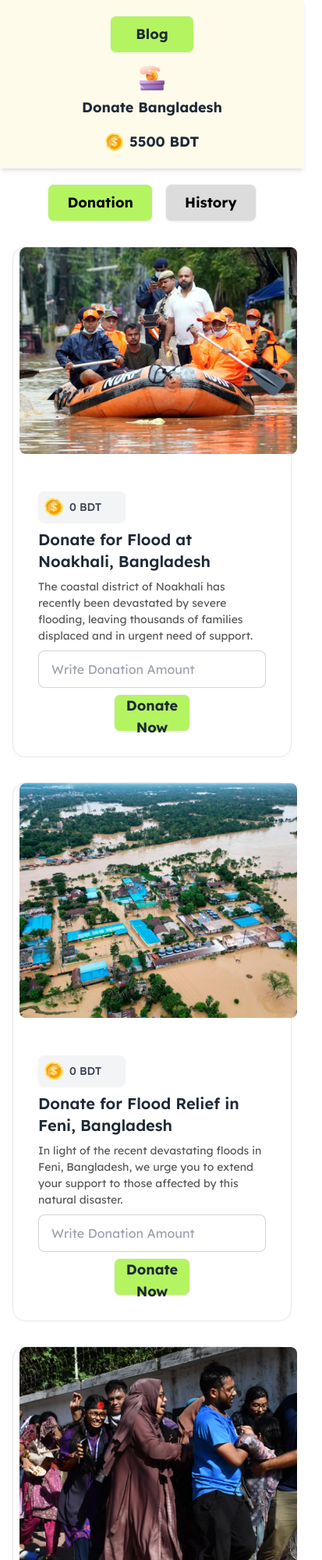
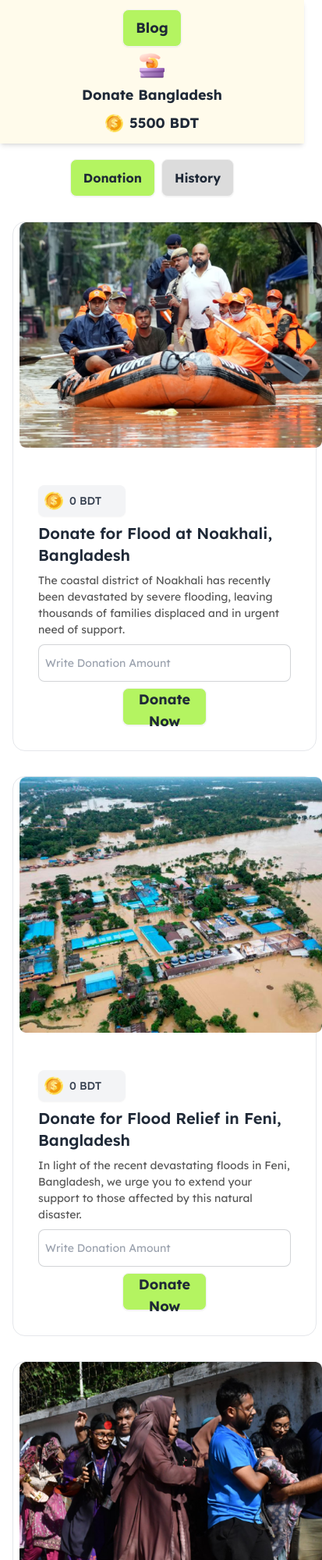
Before and after one commit to KM-Adnan-Absar/Assignment-5-B10, a plain HTML site: page index.html in a window 390 px wide. Shown: the top 2000 px of the page at 78% size, 413 px wide, since content can reach past the window. Drawn offline with nearby package versions, Linux system fonts and the light colour scheme.

Commit message:
last-commit

```diff
--- a/index.html
+++ b/index.html
@@ -52,7 +52,6 @@
             display: none;
         }
 
-
         #btn-donation:hover,
         #btn-history:hover {
             background-color: #b4f461 !important; /* Maintaining the green color during hover */
@@ -75,9 +74,9 @@
 
     <header id="navbar" class="sticky top-0 bg-opacity-80 z-10">
         <!-- Navbar -->
-        <nav class="navbar bg-amber-50 shadow-md py-5 px-6 sm:px-28 flex flex-col sm:flex-row justify-between items-center space-y-4 sm:space-y-0 sm:space-x-4">
+        <nav class="navbar bg-amber-50 shadow-md py-3 px-4 sm:px-28 flex flex-col sm:flex-row justify-between items-center space-y-2 sm:space-y-0">
             <div class="flex-none">
-                <button id="blog" class="btn bg-[#B4F461] px-8 text-lg sm:text-xl font-bold">Blog</button>
+                <button id="blog" class="btn bg-[#B4F461] px-4 sm:px-8 text-lg sm:text-xl font-bold">Blog</button>
             </div>
 
             <div class="flex flex-col sm:flex-row flex-1 justify-center items-center sm:space-x-3">
@@ -93,9 +92,9 @@
             </div>
         </nav>
 
-        <div class="flex justify-center mt-5 space-x-4">
-            <button id="btn-donation" class="btn active bg-[#B4F461] active-btn px-6 sm:px-8 text-lg sm:text-xl text-black  font-bold">Donation</button>
-            <button id="btn-history" class="btn inactive bg-[#B4F461] px-6 sm:px-8 text-lg sm:text-xl text-black font-bold">History</button>
+        <div class="flex justify-center mt-5 space-x-2 sm:space-x-4">
+            <button id="btn-donation" class="btn active bg-[#B4F461] active-btn px-4 sm:px-6 text-base sm:text-lg font-bold">Donation</button>
+            <button id="btn-history" class="btn inactive bg-[#B4F461] px-4 sm:px-6 text-base sm:text-lg font-bold">History</button>
         </div>
     </header>
 
@@ -103,7 +102,7 @@
         <!-- Donation Cards -->
         <section class="mt-8">
             <!-- Card 1 for Noakali -->
-            <div class="card card-side bg-base-100 border w-auto h-auto mx-4 sm:mx-12 lg:mx-24 flex flex-col md:flex-row items-center">
+            <div class="card card-side bg-base-100 border w-full sm:w-auto h-auto mx-4 sm:mx-12 lg:mx-24 flex flex-col md:flex-row items-center">
                 <img class="w-full sm:w-1/2 md:w-[330px] h-auto ml-4 mb-4 md:mb-0" src="assets/noakhali.png" alt="">
                 <div class="card-body">
                     <div class="flex items-center space-x-2 bg-gray-100 p-2 rounded-lg shadow-sm w-28">
@@ -114,13 +113,13 @@
                     <p class="text-sm font-normal text-[#111111B3] leading-normal">
                         The coastal district of Noakhali has recently been devastated by severe flooding, leaving thousands of families displaced and in urgent need of support.
                     </p>
-                    <input type="number" name="donation-amount" id="donation-amount" class="input input-bordered w-full pl-4 pr-12 sm:text-sm" placeholder="Write Donation Amount" min="0">
-                    <button id="btn-donation-noakali" class="btn bg-[#B4F461] px-8 text-lg sm:text-xl font-bold w-1/3 m-auto ">Donate Now</button>
+                    <input type="number" name="donation-amount" id="donation-amount" class="input input-bordered w-full pl-2 pr-6 sm:pl-4 sm:pr-12 text-sm sm:text-base" placeholder="Write Donation Amount" min="0">
+                    <button id="btn-donation-noakali" class="btn bg-[#B4F461] px-4 sm:px-8 text-lg sm:text-xl font-bold w-1/3 m-auto ">Donate Now</button>
                 </div>
             </div>
 
-            <!-- Card 2 for feni -->
-            <div class="card card-side bg-base-100 border w-auto h-auto mx-4 sm:mx-12 lg:mx-24 flex flex-col md:flex-row items-center mt-8">
+            <!-- Card 2 for Feni -->
+            <div class="card card-side bg-base-100 border w-full sm:w-auto h-auto mx-4 sm:mx-12 lg:mx-24 flex flex-col md:flex-row items-center mt-8">
                 <img class="w-full sm:w-1/2 md:w-[330px] h-auto ml-4 mb-4 md:mb-0" src="assets/feni.png" alt="">
                 <div class="card-body">
                     <div class="flex items-center space-x-2 bg-gray-100 p-2 rounded-lg shadow-sm w-28">
@@ -131,13 +130,13 @@
                     <p class="text-sm font-normal text-[#111111B3] leading-normal">
                         In light of the recent devastating floods in Feni, Bangladesh, we urge you to extend your support to those affected by this natural disaster.
                     </p>
-                    <input type="number" name="donation-amount" id="feni-donation-amount" class="input input-bordered w-full pl-4 pr-12 sm:text-sm" placeholder="Write Donation Amount" min="0">
-                    <button id="donate-btn-feni" class="btn bg-[#B4F461] px-8 text-lg sm:text-xl font-bold w-1/3 m-auto">Donate Now</button>
+                    <input type="number" name="donation-amount" id="feni-donation-amount" class="input input-bordered w-full pl-2 pr-6 sm:pl-4 sm:pr-12 text-sm sm:text-base" placeholder="Write Donation Amount" min="0">
+                    <button id="donate-btn-feni" class="btn bg-[#B4F461] px-4 sm:px-8 text-lg sm:text-xl font-bold w-1/3 m-auto">Donate Now</button>
                 </div>
             </div>
 
-            <!-- Card 3 quota -->
-            <div class="card card-side bg-base-100 border w-auto h-auto mx-4 sm:mx-12 lg:mx-24 flex flex-col md:flex-row items-center mt-8">
+            <!-- Card 3 for Quota -->
+            <div class="card card-side bg-base-100 border w-full sm:w-auto h-auto mx-4 sm:mx-12 lg:mx-24 flex flex-col md:flex-row items-center mt-8">
                 <img class="w-full sm:w-1/2 md:w-[335px] h-auto ml-4 mb-4 md:mb-0" src="assets/quota-protest.png" alt="">
                 <div class="card-body">
                     <div class="flex items-center space-x-2 bg-gray-100 p-2 rounded-lg shadow-sm w-28">
@@ -148,8 +147,8 @@
                     <p class="text-sm font-normal text-[#111111B3] leading-normal">
                         The Quota Movement has sparked significant unrest, resulting in numerous injuries among peaceful protestors.
                     </p>
-                    <input type="number" name="donation-amount" id="quota-donation-amount" class="input input-bordered w-full pl-4 pr-12 sm:text-sm" placeholder="Write Donation Amount" min="0">
-                    <button id="quota-donate-btn" class="btn bg-[#B4F461] px-8 text-lg sm:text-xl font-bold w-full">Donate Now</button>
+                    <input type="number" name="donation-amount" id="quota-donation-amount" class="input input-bordered w-full pl-2 pr-6 sm:pl-4 sm:pr-12 text-sm sm:text-base" placeholder="Write Donation Amount" min="0">
+                    <button id="quota-donate-btn" class="btn bg-[#B4F461] px-4 sm:px-8 text-lg sm:text-xl font-bold w-1/3 m-auto">Donate Now</button>
                 </div>
             </div>
         </section>
```
Also changed, not shown: blog.html (+15 -18 lines). Lines whose indentation alone changed are shown as unchanged.
